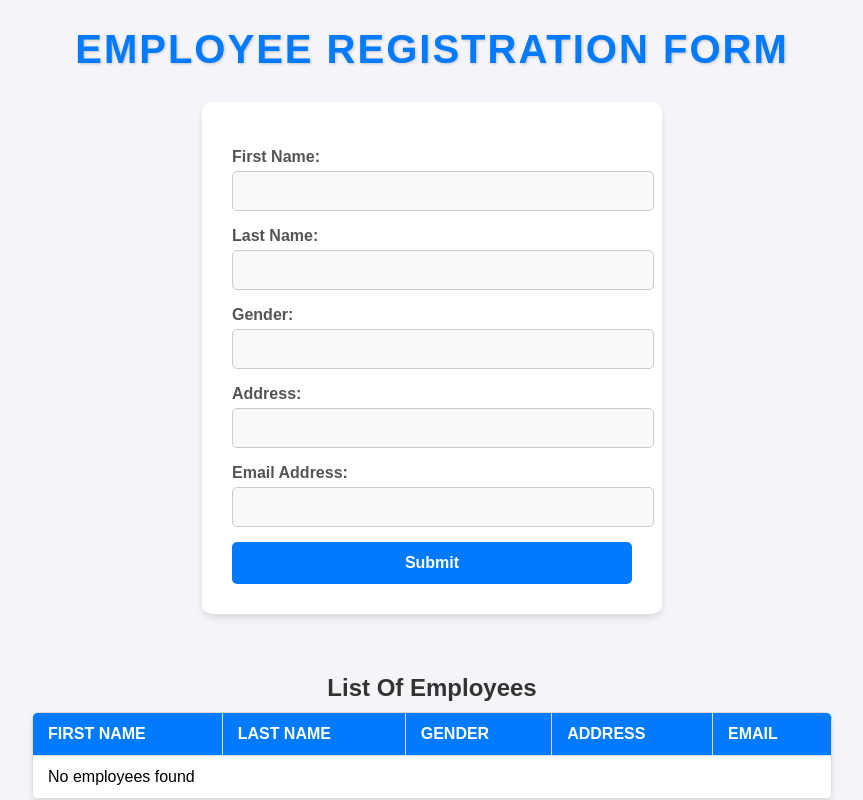
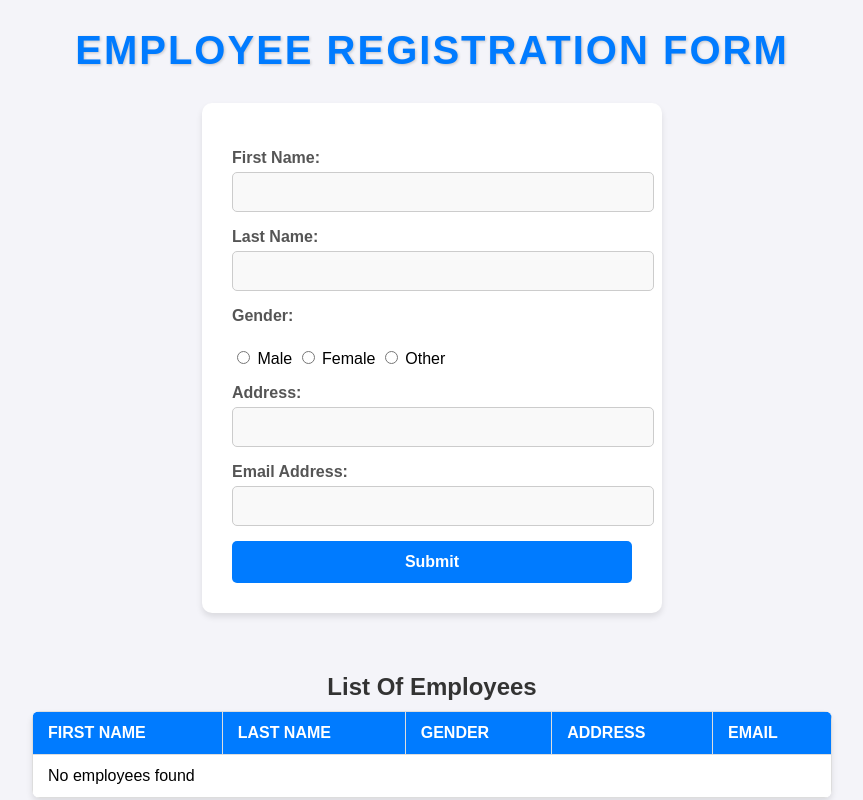
Before and after one commit to Racheal256/My-school-project-repo, a PHP site: page / in a window 1280 px wide. Shown: the whole page, without its empty margins (208-1071 px from the left). Run offline with PHP 8.4, Linux system fonts and the light colour scheme; data that the repository does not hold is empty.

Commit message:
Update index.php

```diff
--- a/index.php
+++ b/index.php
@@ -35,8 +35,10 @@ $conn->close();
             <input type="text" name="last_name" id="lastName" required>
          </p>
          <p>
-            <label for="Gender">Gender:</label>
-            <input type="text" name="gender" id="Gender" required>
+            </p><label>Gender:</label><br>
+        <input type="radio" name="gender" value="Male" required> Male
+        <input type="radio" name="gender" value="Female" required> Female
+        <input type="radio" name="gender" value="Other" required> Other
          </p>
          <p>
             <label for="Address">Address:</label>
```
